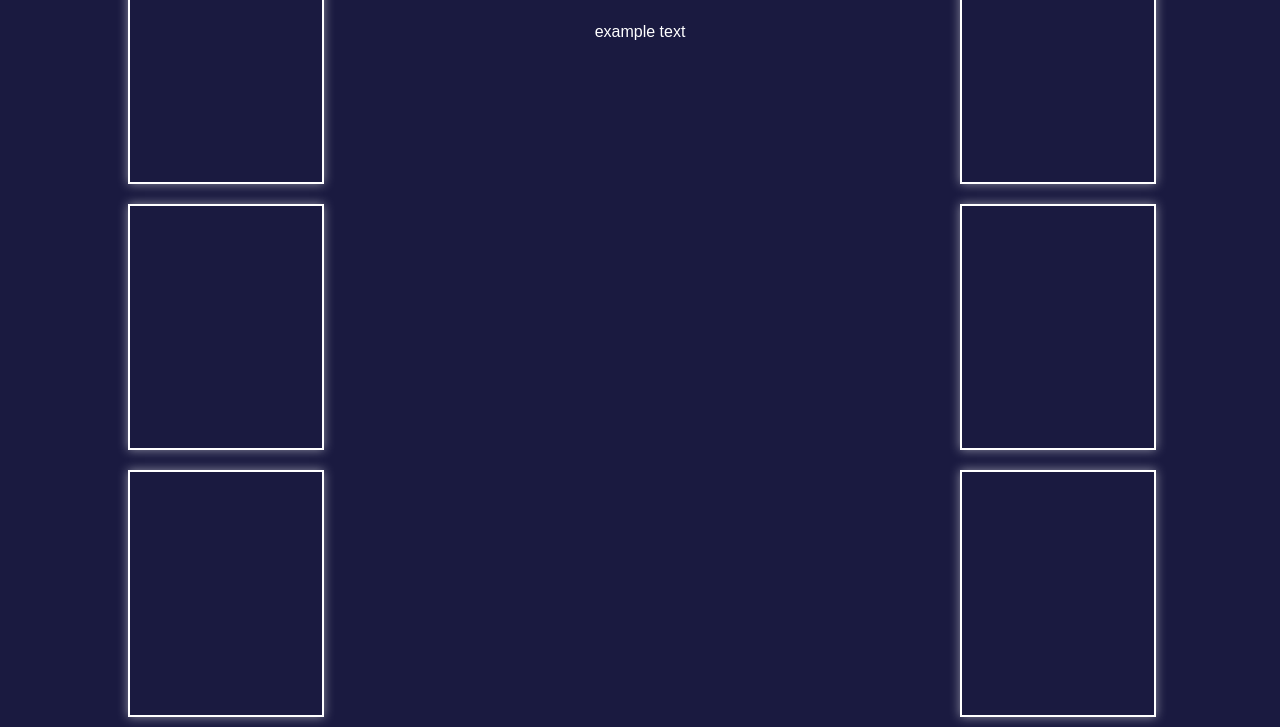
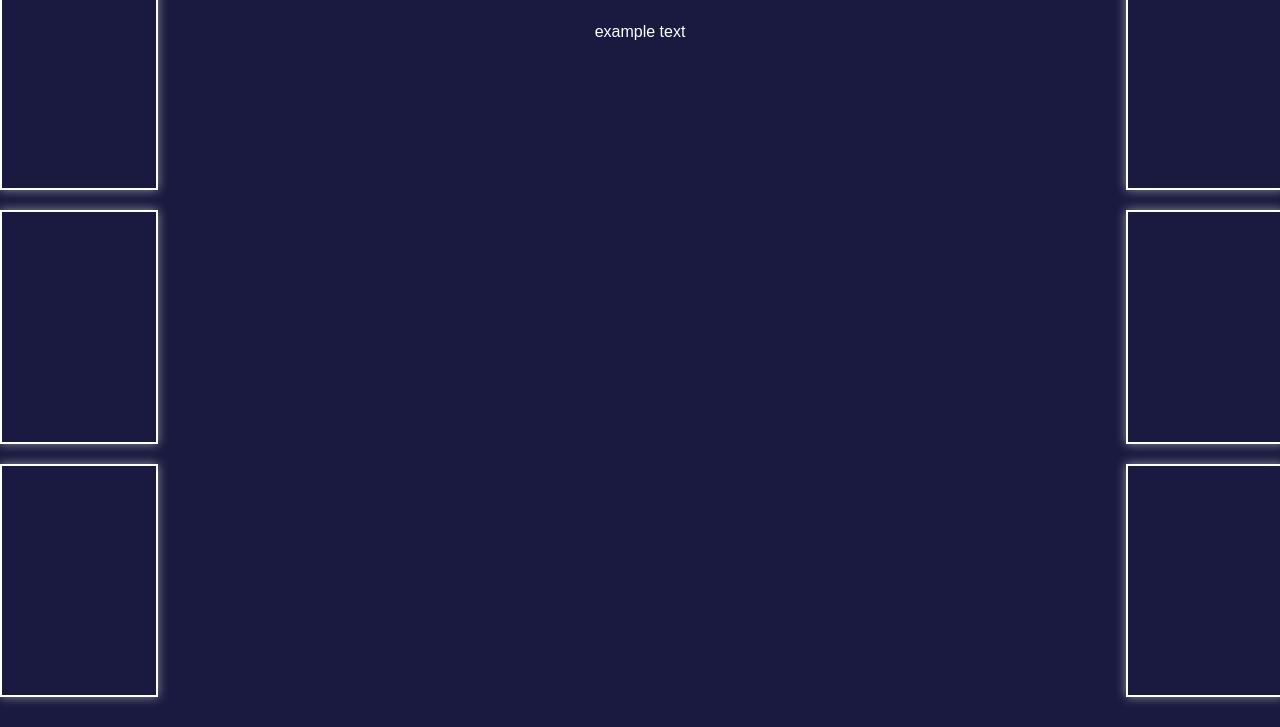
Before and after one commit to emmaculwell/midnightcity, a plain HTML site: page index.html in a window 1280 px wide. Shown: the part 73-800 px from the top of the page. Drawn offline with Linux system fonts and the light colour scheme.

Commit message:
Update style.css

```diff
--- a/style.css
+++ b/style.css
@@ -19,11 +19,11 @@ h1, h2, h3 {
   position: fixed;
   top: 0;
   bottom: 0;
-  width: 15%; /* Adjust to control distance from sides */
+  width: 12%; /* Adjust this value to control the container width */
   display: flex;
   flex-direction: column;
-  justify-content: center; /* Centers the windows vertically */
-  padding: 0 10%; /* Adds padding on left and right to move windows further from edges */
+  justify-content: space-evenly; /* Evenly distribute windows vertically */
+  padding: 20px 0; /* Padding to keep windows away from the edge */
 }
 
 .left-windows {
@@ -36,7 +36,7 @@ h1, h2, h3 {
 
 .window {
   width: 100%; /* Full width of the container */
-  height: 100%; /* Full height of the container, making it a square */
+  height: 100%; /* Full height of the container */
   margin: 10px 0; /* Space between windows */
   border: 2px solid white; /* Outline color */
   box-shadow: 0 0 10px rgba(255, 255, 255, 0.5); /* Subtle glow effect */
```
